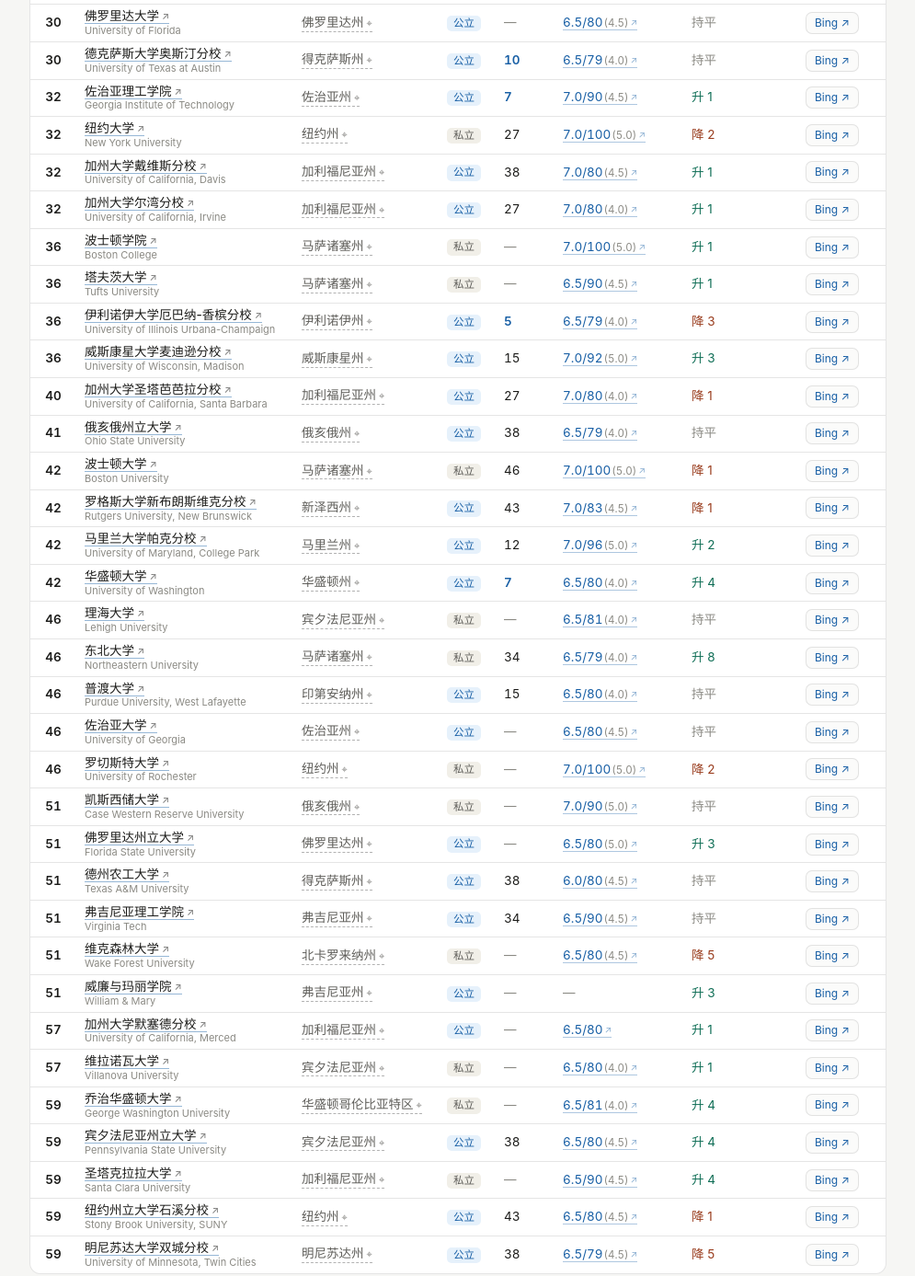
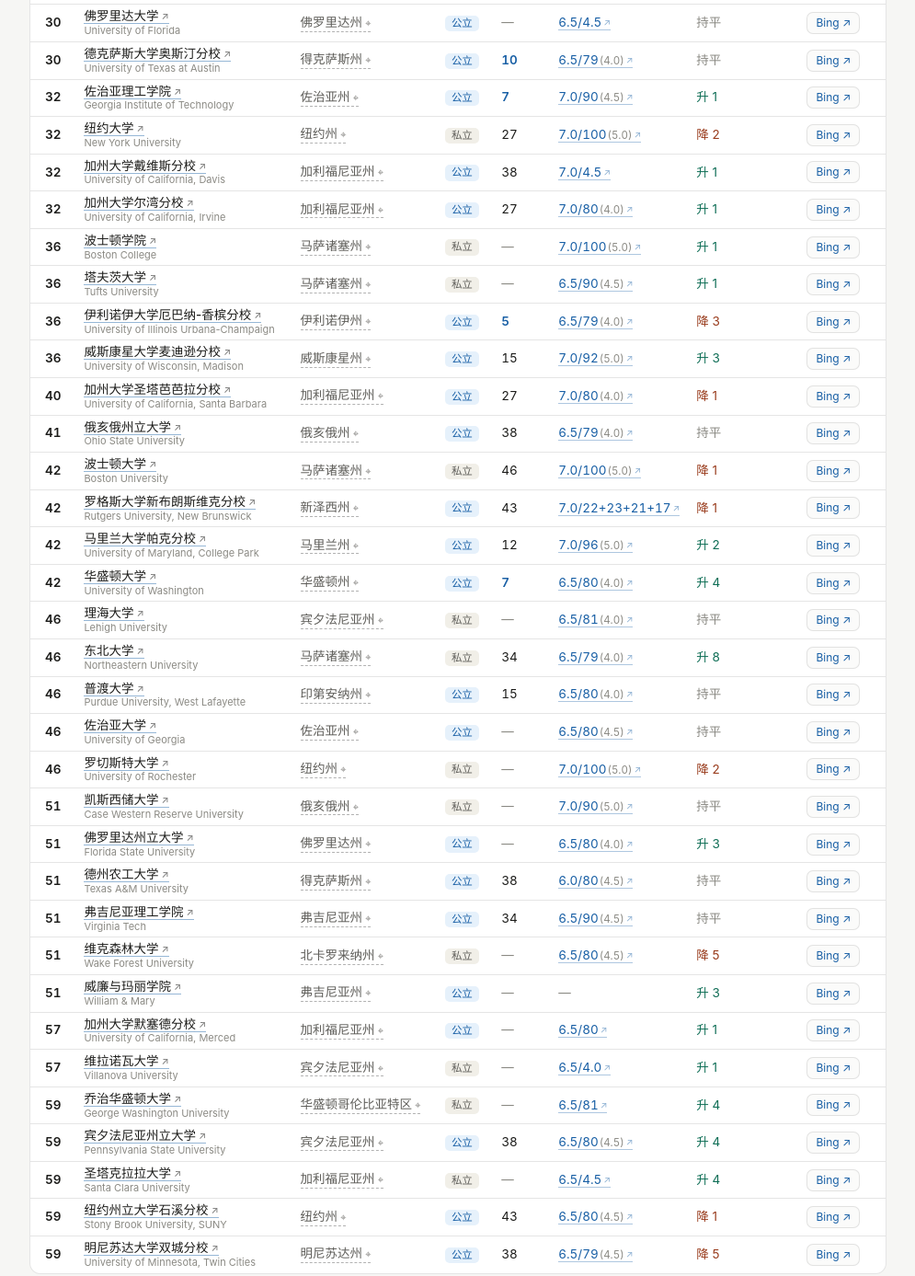
Before and after one commit to ssuper1/us-universities-top60, a plain HTML site: page us-universities-top60-2026.html in a window 1280 px wide. Shown: the part 1834-3221 px from the top of the page at 92% size, without its empty margins (142-1137 px from the left). Drawn offline with nearby package versions, Linux system fonts and the light colour scheme.

Commit message:
英语分数列改为「只照抄官网印出来的那一套」，修正 7 处
逐校重核 33 所官网原文（2026-09-13），把上一版凭历史补的旧制分去掉：
- 佛罗里达大学 6.5/80(4.5) → 6.5/4.5（官网只印 TOEFL 4.5，无旧 80）
- 加州大学戴维斯分校 7.0/80(4.5) → 7.0/4.5（"4.5 on a 6-point scale"）
- 维拉诺瓦大学 6.5/80(4.0) → 6.5/4.0（表格只给 4 / 4.5 / 5）
- 圣塔克拉拉大学 6.5/90(4.5) → 6.5/4.5（只给 4.5）
- 乔治华盛顿大学 6.5/81(4.0) → 6.5/81（只写 81，无 0–6）
- 佛罗里达州立大学 6.5/80(5.0) → 6.5/80(4.0)（4.0 才是 1/21 后的线）
- 罗格斯 7.0/83(4.5) → 7.0/22+23+21+17（官网按单项给分、无总分）

engCell 悬停提示改为按三态说明：新旧并列 / 只挂新 6 分制 / 只挂旧 0–120
分制；ENG 值支持第三个字段覆盖说明。说明区两条 bullet 同步改写。
jsdom 断言 163 → 172 项全过；Chrome 实测罗格斯格 118px（可用 122px）
单行不折，行高仍 40.1/40.6px，无横向溢出。

```diff
--- a/us-universities-top60-2026.html
+++ b/us-universities-top60-2026.html
@@ -272,8 +272,8 @@
       <li><strong>本轮改动的 15 条链接</strong>：UT 奥斯汀（→ /admissions/apply）、普渡（→ /admissions/how-to-apply/）、德州农工（→ 国际生研究生页）三条是用户提供的；其余 12 条由本次巡检替换——UC 戴维斯（→ /minimum-requirements，页面标题就是「Admissions Minimum Requirements」）、UCSB（→ 申请与录取清单）、罗格斯（→ /application-requirements）、佐治亚大学（→ /requirements/）、凯斯西储（→ /instructions-requirements）、弗吉尼亚理工（→ /how-to-apply.html）、维克森林（→ 截止日期与项目要求）、UC 默塞德（→ 学术与申请要求，写明最低 GPA 3.0）、宾州州立（→ /how-to-apply）、马萨诸塞大学安姆斯特（→ /apply/how-apply）、UC 河滨（→ /admission-requirements）、科罗拉多博尔德（→ 写明 Minimum Admissions Requirements）。</li>
       <li><strong>美国研究生院普遍是「双重门槛」</strong>：研究生院（Graduate School）定全校最低线，各系/项目再定更高的线。你在官网上看到的「最低要求」通常只是"够资格被受理"，实际录取线更高。比如 UF 全校最低 3.0，但很多系要求 3.5+。</li>
       <li><strong>最低 GPA 常见写法是 3.0 / 4.0</strong>（UW、UT Austin、UF、UMD、Minnesota 均是），少数校写 2.75（理海）；另有不少校按「最后 60 学分 / 高年级课程」单独计算 GPA，比四年总 GPA 更容易达标——这对大三才发力的人有利。</li>
-      <li><strong>语言线各校不同</strong>：常见是托福 80–90 / 雅思 6.5–7.0，个别项目更高。表中新增的<strong>「雅思/托福」列</strong>就是各校研究生院的最低线，写法为「雅思/旧制托福(新制托福)」——例如 <em>6.5/80(4.5)</em> 表示雅思 6.5、托福旧制 80、新制 4.5；若该校只公布新制就写成 <em>6.5/4.0</em>；未核实的显示「—」。<strong>点分数就能跳到该校官网原文</strong>（鼠标悬停可看到完整数值）。本列目前覆盖综合排名 30–59 的 33 所（威廉与玛丽官网未公布统一最低线，故为「—」）。</li>
-      <li><strong>ETS 从 2026-01-21 起换了托福计分方式</strong>：旧制 0–120 分，新制总分 0–6 分。2026 年 1 月 21 日及以后参加考试的按新制，之前的按旧制，大多数学校两套标准并行（上表括号内的就是新制）。少数学校只公布了其中一套（如 UC 默塞德目前只有旧制 80），另有极少数学校（如 UF）标注新标准要到 2027 春季才生效。<strong>申请前务必按自己的考试日期对照官网。</strong></li>
+      <li><strong>语言线各校不同</strong>：常见是托福 80–90 / 雅思 6.5–7.0，个别项目更高。表中<strong>「雅思/托福」列</strong>是各校研究生院的最低线，<strong>只照抄官网印出来的那一套，不替学校补历史分值</strong>：新旧两套并列的写「雅思/旧制(新制)」，如 <em>6.5/80(4.5)</em>；官网只挂新 6 分制的直接写 <em>7.0/4.5</em>（如 UC 戴维斯、UF、维拉诺瓦、圣塔克拉拉）；只挂旧制的写 <em>6.5/81</em>（如乔治华盛顿、UC 默塞德）；罗格斯官网按单项给分、没有总分，写成 <em>7.0/22+23+21+17</em>（写作/口语/阅读/听力）。<strong>点分数跳到该校官网原文</strong>，鼠标悬停会说明该校公布的是哪一套。本列覆盖综合排名 30–59 的 33 所（威廉与玛丽官网未公布统一最低线，显示「—」），2026-09-13 逐校核对过官网原文。</li>
+      <li><strong>ETS 从 2026-01-21 起换了托福计分方式</strong>：旧制 0–120 分，新制总分 0–6 分；2026 年 1 月 21 日及以后参加的考试按新制（旧分制 2028 年 1 月才正式退场）。大多数学校如今在官网上新旧并列（上表括号内的就是新制），少数学校只挂了一整套——只挂新制的有 UC 戴维斯、UF、维拉诺瓦、圣塔克拉拉，只挂旧制的有 UC 默塞德、乔治华盛顿。<strong>「只挂一套」不等于另一套不被接受，而是官网还没更新；本列按官网现状照抄，不替你换算或补值。申请前务必按自己的考试日期对照官网原文。</strong></li>
       <li><strong>校名没有链接的两种情况</strong>：一种是综合排名前 30（按你的要求本次只做 30 及以后）；另一种是官网没有集中写「研究生最低要求」的独立页面（例如圣塔克拉拉是各学院分别招生，这里给的是官方研究生项目总入口）。</li>
       <li><strong>页面会变</strong>：招生要求每年更新，申请前请以官网当年页面为准；若链接失效，用「Bing」列搜该校即可。</li>
     </ul>
@@ -475,16 +475,20 @@
 
 const TAG = {u:['u','公立'], i:['i','藤校'], p:['p','私立']};
 /* 研究生英语入学最低要求（只列雅思 / 托福）。
-   格式：雅思/旧制托福(新制托福)，如 '6.5/80(4.5)'；只有新制时直接写 雅思/新制，如 '6.5/4.0'。
-   括号内是 2026-01-21 起 ETS 启用的新 6 分制托福（总分）；旧制为 0–120 分制。
+   **原则：只照抄官网真正印出来的那一套，不替学校补历史分值。**
+   · 官网新旧两套并列 → '雅思/旧制(新制)'，如 '6.5/80(4.5)'（括号内为 2026-01-21 起 ETS 新 6 分制）
+   · 官网只挂新 6 分制   → '雅思/新制'，如 '7.0/4.5'（不补旧制 80）
+   · 官网只挂旧 0–120 制 → '雅思/旧制'，如 '6.5/81'
+   · 官网按单项给分     → '雅思/22+23+21+17'（写作/口语/阅读/听力），并在第三个字段里说明
    取值为研究生院（Graduate School）全校最低线，各系/项目可能更高。
-   2026-09-13 逐校官网核对；键为校名，值 = [分数文本, 详情页 URL]（URL 为空则回退到数据表里的入学要求链接）。 */
+   2026-09-13 逐校核对官网原文；键为校名，值 = [分数文本, 详情页 URL, 可选提示语]
+   （URL 为空则回退到数据表里的入学要求链接）。 */
 const ENG = {
-  '佛罗里达大学': ['6.5/80(4.5)', 'https://www.admissions.ufl.edu/apply/graduate/international/'],
+  '佛罗里达大学': ['6.5/4.5', 'https://www.admissions.ufl.edu/apply/graduate/international/'],
   '德克萨斯大学奥斯汀分校': ['6.5/79(4.0)', 'https://graduate.utexas.edu/admissions/apply'],
   '佐治亚理工学院': ['7.0/90(4.5)', 'https://grad.gatech.edu/admissions'],
   '纽约大学': ['7.0/100(5.0)', 'https://www.nyu.edu/admissions/graduate-admissions/application-requirements.html'],
-  '加州大学戴维斯分校': ['7.0/80(4.5)', 'https://grad.ucdavis.edu/english-language-examinations'],
+  '加州大学戴维斯分校': ['7.0/4.5', 'https://grad.ucdavis.edu/english-language-examinations'],
   '加州大学尔湾分校': ['7.0/80(4.0)', 'https://grad.uci.edu/admissions/applying-to-uci/'],
   '波士顿学院': ['7.0/100(5.0)', ''],
   '塔夫茨大学': ['6.5/90(4.5)', 'https://asegrad.tufts.edu/applying/requirements/international-student-requirements'],
@@ -493,7 +497,7 @@
   '加州大学圣塔芭芭拉分校': ['7.0/80(4.0)', 'https://www.graddiv.ucsb.edu/admissions/application-and-admission-checklist'],
   '俄亥俄州立大学': ['6.5/79(4.0)', 'https://gpadmissions.osu.edu/grad/admissions.html'],
   '波士顿大学': ['7.0/100(5.0)', 'https://www.bu.edu/grad/admission-funding/graduate-admission/'],
-  '罗格斯大学新布朗斯维克分校': ['7.0/83(4.5)', 'https://gradstudy.rutgers.edu/information/international-students'],
+  '罗格斯大学新布朗斯维克分校': ['7.0/22+23+21+17', 'https://gradstudy.rutgers.edu/information/international-students', '官网按单项给分、无总分：写作 22 / 口语 23 / 阅读 21 / 听力 17；2026-01-22 起新制为 写作 4.5 / 口语 4.5 / 阅读 4 / 听力 4'],
   '马里兰大学帕克分校': ['7.0/96(5.0)', 'https://gradschool.umd.edu/admissions/admissions-requirements'],
   '华盛顿大学': ['6.5/80(4.0)', 'https://grad.uw.edu/prospective-students/how-to-apply/requirements/'],
   '理海大学': ['6.5/81(4.0)', 'https://www2.lehigh.edu/admissions/english-proficiency-requirement-for-graduate-studies'],
@@ -502,15 +506,15 @@
   '佐治亚大学': ['6.5/80(4.5)', 'https://grad.uga.edu/admissions/requirements/international-applications/english-language-proficiency-requirement/'],
   '罗切斯特大学': ['7.0/100(5.0)', 'https://www.rochester.edu/college/gradstudies/admissions/'],
   '凯斯西储大学': ['7.0/90(5.0)', 'https://case.edu/gradstudies/prospective-students/instructions-requirements'],
-  '佛罗里达州立大学': ['6.5/80(5.0)', 'https://gradschool.fsu.edu/admissions'],
+  '佛罗里达州立大学': ['6.5/80(4.0)', 'https://gradschool.fsu.edu/admissions'],
   '德州农工大学': ['6.0/80(4.5)', 'https://admissions.tamu.edu/apply/international/international-graduate.html'],
   '弗吉尼亚理工学院': ['6.5/90(4.5)', 'https://graduateschool.vt.edu/admissions/how-to-apply.html'],
   '维克森林大学': ['6.5/80(4.5)', 'https://graduate.wfu.edu/?p=393'],
   '加州大学默塞德分校': ['6.5/80', 'https://graduatedivision.ucmerced.edu/node/35'],
-  '维拉诺瓦大学': ['6.5/80(4.0)', 'https://www.villanova.edu/university/liberal-arts-sciences/graduate-studies/applying-to-villanova/international.html'],
-  '乔治华盛顿大学': ['6.5/81(4.0)', 'https://graduate.admissions.gwu.edu/international-student-application-requirements'],
+  '维拉诺瓦大学': ['6.5/4.0', 'https://www.villanova.edu/university/liberal-arts-sciences/graduate-studies/applying-to-villanova/international.html'],
+  '乔治华盛顿大学': ['6.5/81', 'https://graduate.admissions.gwu.edu/international-student-application-requirements'],
   '宾夕法尼亚州立大学': ['6.5/80(4.5)', 'https://gradschool.psu.edu/graduate-admissions/how-to-apply/new-applicants/requirements-for-graduate-admission/'],
-  '圣塔克拉拉大学': ['6.5/90(4.5)', 'https://www.scu.edu/globalengagement/international-students/prospective-international-students/english-proficiency-requirement'],
+  '圣塔克拉拉大学': ['6.5/4.5', 'https://www.scu.edu/globalengagement/international-students/prospective-international-students/english-proficiency-requirement'],
   '纽约州立大学石溪分校': ['6.5/80(4.5)', 'https://stonybrook.edu/commcms/grad/admissions/apply/graduate-programs.php'],
   '明尼苏达大学双城分校': ['6.5/79(4.5)', 'https://grad.umn.edu/admissions/application-instructions'],
 };
@@ -742,7 +746,11 @@
   const main = i < 0 ? sc : sc.slice(0, i);
   const tail = i < 0 ? '' : '<span class="new">' + sc.slice(i) + '</span>';
   const url = e[1] || d[10];
-  const tip = cn + ' 研究生英语最低要求：雅思 / 托福 ' + sc + '（点击查看官网详情）';
+  /* 没带括号时判断官网挂的是哪一套：托福新制是 0–6 分，旧制是 0–120 分。
+     罗格斯那种「四项之和」的形式（22+23+21+17）由 e[2] 自行说明，不走这里。 */
+  const t = parseFloat(main.split('/')[1]);
+  const kind = i >= 0 ? '官网新旧两套并列' : (t <= 6 ? '官网只挂新 6 分制' : '官网只挂旧 0–120 分制');
+  const tip = cn + ' 研究生英语最低要求：雅思 / 托福 ' + sc + '（' + (e[2] || kind) + '，点击查看官网原文）';
   if (!url) return '<span class="eng off" title="' + tip + '">' + main + tail + '</span>';
   return '<a class="eng" href="' + url + '" target="_blank" rel="noopener noreferrer" title="' + tip + '">'
     + main + tail + '</a>';
```
